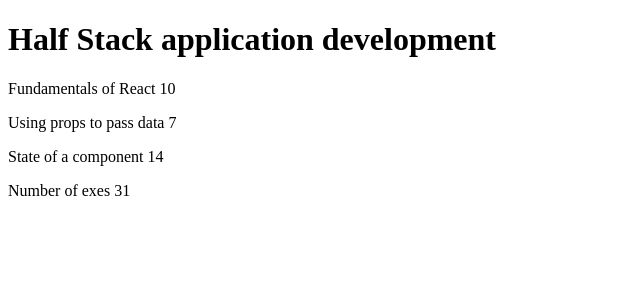
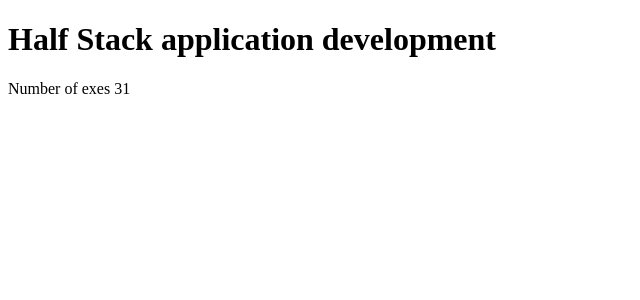
Before and after one commit to yasminebrahimi/Full_Stack_Open_Uni_Autumn_2025, a React app: page / in a window 1280 px wide. Shown: the top 300 px of the page, without its empty margins (0-640 px from the left). Built offline with nearby package versions, Linux system fonts and the light colour scheme; the HTML template or start-up script is replaced by a standard one.

Commit message:
Add solution for 1.2

```diff
--- a/src/App.jsx
+++ b/src/App.jsx
@@ -1,15 +1,42 @@
+// const Content = (props) => {
+//   return (
+//     <div>
+//       <p>
+//         {props.part1} {props.exercises1}
+//       </p>
+//       <p>
+//         {props.part2} {props.exercises2}
+//       </p>
+//       <p>
+//         {props.part3} {props.exercises3}
+//       </p>
+//     </div>
+//   );
+// };
+
+const Part = (props) => {
+  return (
+    <p>
+      {props.part} {props.exercises}
+    </p>
+  );
+};
+
 const Content = (props) => {
   return (
     <div>
-      <p>
-        {props.part1} {props.exercises1}
-      </p>
-      <p>
-        {props.part2} {props.exercises2}
-      </p>
-      <p>
-        {props.part3} {props.exercises3}
-      </p>
+      <Part>
+        {" "}
+        part={props.part1} exercises={props.exercises1}
+      </Part>
+      <Part>
+        {" "}
+        part={props.part2} exercises={props.exercises2}
+      </Part>
+      <Part>
+        {" "}
+        part={props.part3} exercises={props.exercises3}
+      </Part>
     </div>
   );
 };
```
